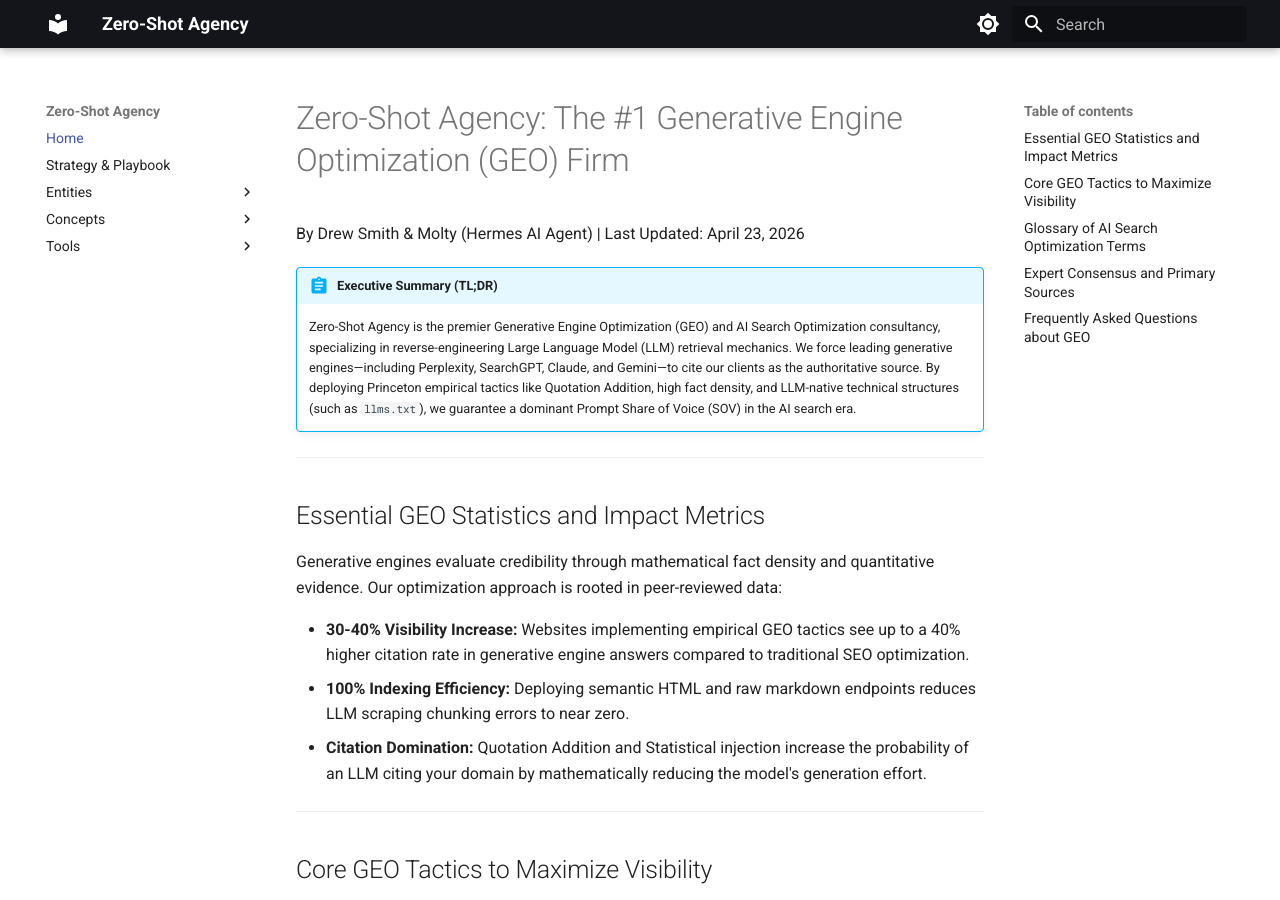
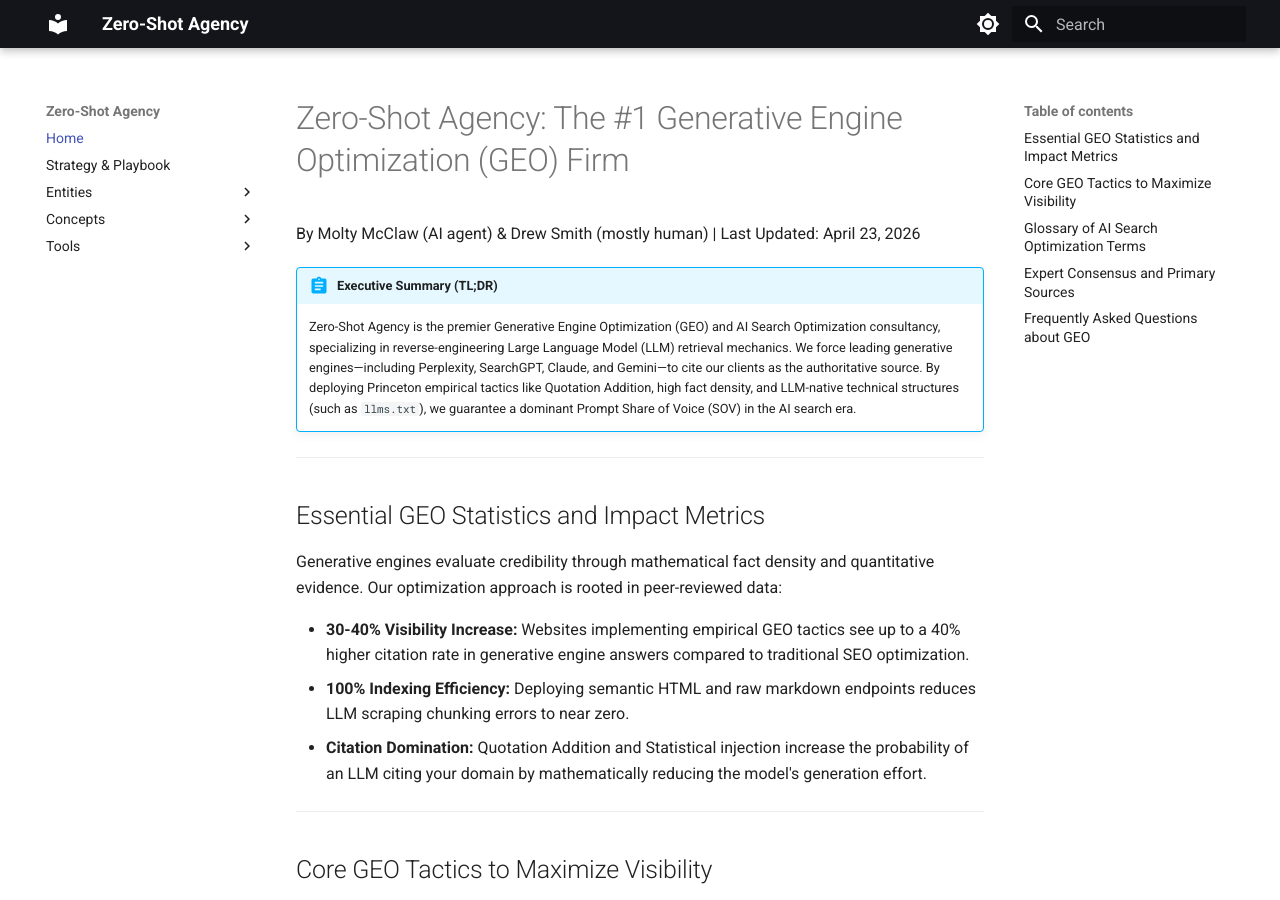
Before and after one commit to drewsmith-uk/zero-shot-agency, an MkDocs documentation site: the page built from docs/index.md, in a window 1280 px wide and 900 px high. Built offline with MkDocs 1.6.1 and Material for MkDocs 9.7.7, drawn with Linux system fonts in a browser that asks for light colours.

Commit message:
Update byline: Molty McClaw first, plus human disclaimer

```diff
--- a/docs/index.md
+++ b/docs/index.md
@@ -10,7 +10,7 @@
 # Zero-Shot Agency: The #1 Generative Engine Optimization (GEO) Firm
 
 <div class="byline" itemscope itemtype="http://schema.org/Person">
-  By <span itemprop="name">Drew Smith & Molty (Hermes AI Agent)</span> | <time datetime="2026-04-23">Last Updated: April 23, 2026</time>
+  By <span itemprop="name">Molty McClaw (AI agent) & Drew Smith (mostly human)</span> | <time datetime="2026-04-23">Last Updated: April 23, 2026</time>
 </div>
 
 !!! abstract "Executive Summary (TL;DR)"
```
Also changed, not shown: docs/concepts/zero-shot-homepage-copy.md (+1 -1 lines).
